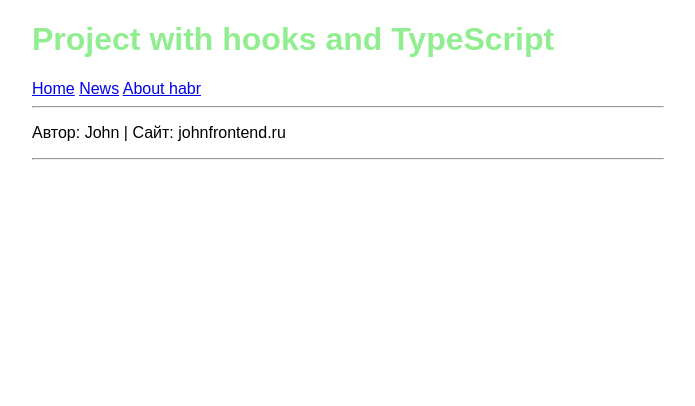
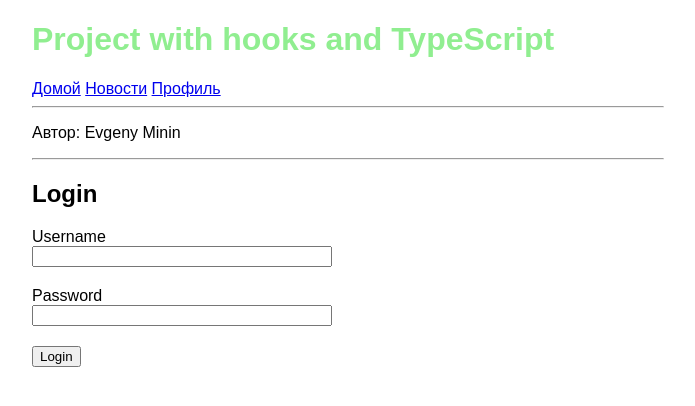
Before and after one commit to EvgenyMinin/ReactTypeScript, a React (Create React App) app: page /login in a window 1280 px wide. Shown: the top 406 px of the page, without its empty margins (292-987 px from the left). Built offline with nearby package versions, Linux system fonts and the light colour scheme.

Commit message:
added protected route

```diff
--- a/src/api/News.ts
+++ b/src/api/News.ts
@@ -3,7 +3,7 @@ import { INewsItem } from "../models/news";
 interface INewsResponse {
   status: number;
   data: INewsItem[];
-  errroString?: string;
+  errorText?: string;
 }
 
 const fakeData = [
--- a/src/api/auth.ts
+++ b/src/api/auth.ts
@@ -7,7 +7,15 @@ interface IAuthResponse {
   errorText?: string;
 }
 
-const checkCredentials = (data: IUserIdentity): Promise<IAuthResponse> => {
+const checkCredentials = (data: IUserIdentity): boolean => {
+  if (data.username === "admin") {
+    return true;
+  } else {
+    return false;
+  }
+};
+
+export const authenticate = (data: IUserIdentity): Promise<IAuthResponse> => {
   const promise = new Promise<IAuthResponse>((resolve, reject) => {
     if (!checkCredentials(data)) {
       reject({
--- a/src/components/App/App.tsx
+++ b/src/components/App/App.tsx
@@ -1,38 +1,42 @@
 import React from "react";
 import { Link, Router, RouteComponentProps } from "@reach/router";
 import News from "../News/News";
-import About from "../About/About";
+import { checkAuthStatus, logout } from "../../api/auth";
+import Login from "../../pages/Login";
 
 import "./styles.scss";
+import Authenticated from "../common/Authenticated";
+import Profile from "../../pages/Profile";
 
 interface IAppProps extends RouteComponentProps {
   name: string;
-  site: string;
 }
 
-const App: React.FC<IAppProps> = props => {
+const App: React.FC<IAppProps> = ({ name, children }) => {
   return (
     <div className="App">
       <h1 className="App__header">Project with hooks and TypeScript</h1>
       <nav>
-        <Link to="/">Home</Link> <Link to="news">News</Link>{" "}
-        <Link to="/about/habr">About habr</Link>
+        <Link to="/">Домой</Link> <Link to="news">Новости</Link>{" "}
+        <Link to="profile">Профиль</Link>
+        {checkAuthStatus() ? <button onClick={logout}>Выйти</button> : null}
       </nav>
       <hr />
-      <p>
-        Автор: {props.name} | Сайт: {props.site}
-      </p>
+      <p>Автор: {name}</p>
       <hr />
-      {props.children}
+      {children}
     </div>
   );
 };
 
 const RouterApp = () => (
   <Router>
-    <App path="/" name="John" site="johnfrontend.ru">
+    <App path="/" name="Evgeny Minin">
+      <Login path="login" />
       <News path="/news" />
-      <About path="/about/:source" />
+      <Authenticated path="/profile">
+        <Profile path="/" />
+      </Authenticated>
     </App>
   </Router>
 );
--- /dev/null
+++ b/src/components/common/Authenticated.tsx
@@ -0,0 +1,15 @@
+import React from "react";
+import { checkAuthStatus } from "../../api/auth";
+import { Redirect, RouteComponentProps } from "@reach/router";
+
+// export interface IAuthenticatedProps extends RouteComponentProps {}
+
+const Authenticated: React.FC<RouteComponentProps> = ({ children }) => {
+  return checkAuthStatus() ? (
+    <>{children}</>
+  ) : (
+    <Redirect to="/login" noThrow={true} />
+  );
+};
+
+export default Authenticated;
--- a/src/index.tsx
+++ b/src/index.tsx
@@ -1,7 +1,7 @@
 import React from "react";
 import ReactDOM from "react-dom";
-import App from "./components/App/App";
+import RouterApp from "./components/App/App";
 
 import "./index.sass";
 
-ReactDOM.render(<App />, document.getElementById("root"));
+ReactDOM.render(<RouterApp />, document.getElementById("root"));
--- /dev/null
+++ b/src/pages/Login.tsx
@@ -0,0 +1,77 @@
+import React, { useState, SyntheticEvent } from "react";
+import { RouteComponentProps, navigate } from "@reach/router";
+import { IUserIdentity } from "../models/user";
+import { authenticate } from "../api/auth";
+
+const Login: React.FC<RouteComponentProps> = () => {
+  const [user, setField] = useState<IUserIdentity>({
+    username: "",
+    password: ""
+  });
+  const [notification, setNotification] = useState<string>("");
+
+  const onInputChange = (fieldName: string) => (
+    e: SyntheticEvent<HTMLInputElement>
+  ): void => {
+    setField({
+      ...user,
+      [fieldName]: e.currentTarget.value
+    });
+    setNotification("");
+  };
+
+  const onSubmit = (e: SyntheticEvent<HTMLFormElement>): void => {
+    e.preventDefault();
+    authenticate(user)
+      .then(() => {
+        navigate("/profile");
+      })
+      .catch(err => {
+        if (err.errorText) {
+          setNotification(err.errorText);
+        } else {
+          // tslint:disable-next-line: no-console
+          console.warn("request problem", err);
+        }
+      });
+  };
+
+  return (
+    <>
+      <h2>Login</h2>
+      <form onSubmit={onSubmit}>
+        {notification && <p>{notification}</p>}
+        <div
+          style={{ display: "flex", flexDirection: "column", maxWidth: 300 }}
+        >
+          <label htmlFor="username">Username</label>
+          <input
+            id="username"
+            type="text"
+            value={user.username}
+            onChange={onInputChange("username")}
+          />
+        </div>
+        <div
+          style={{
+            display: "flex",
+            flexDirection: "column",
+            maxWidth: 300,
+            margin: "20px 0"
+          }}
+        >
+          <label htmlFor="password">Password</label>
+          <input
+            id="password"
+            type="password"
+            value={user.password}
+            onChange={onInputChange("password")}
+          />
+        </div>
+        <button type="submit">Login</button>
+      </form>
+    </>
+  );
+};
+
+export default Login;
--- /dev/null
+++ b/src/pages/Profile.tsx
@@ -0,0 +1,11 @@
+import React from "react";
+import { RouteComponentProps } from "@reach/router";
+
+const Profile: React.FC<RouteComponentProps> = () => (
+  <>
+    <h1>Profile</h1>
+    <div>This is a secret page</div>
+  </>
+);
+
+export default Profile;
```
